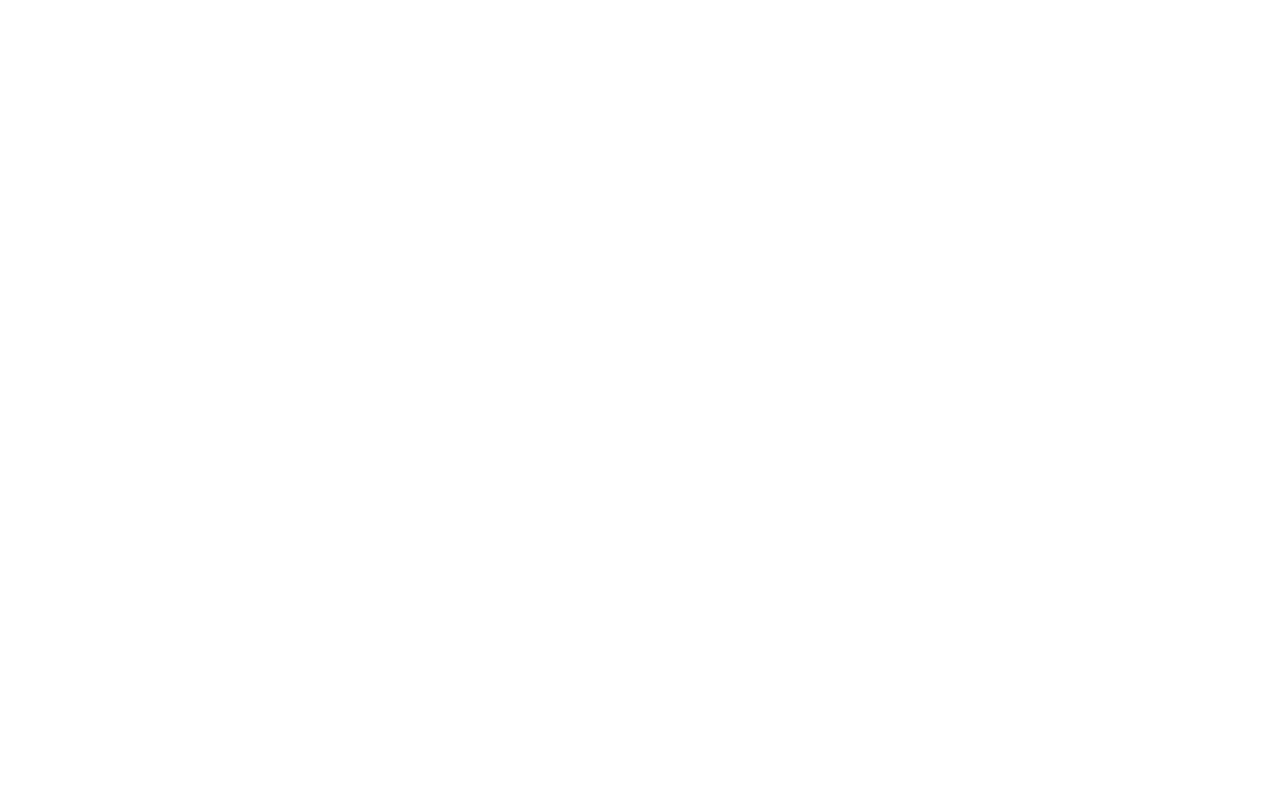
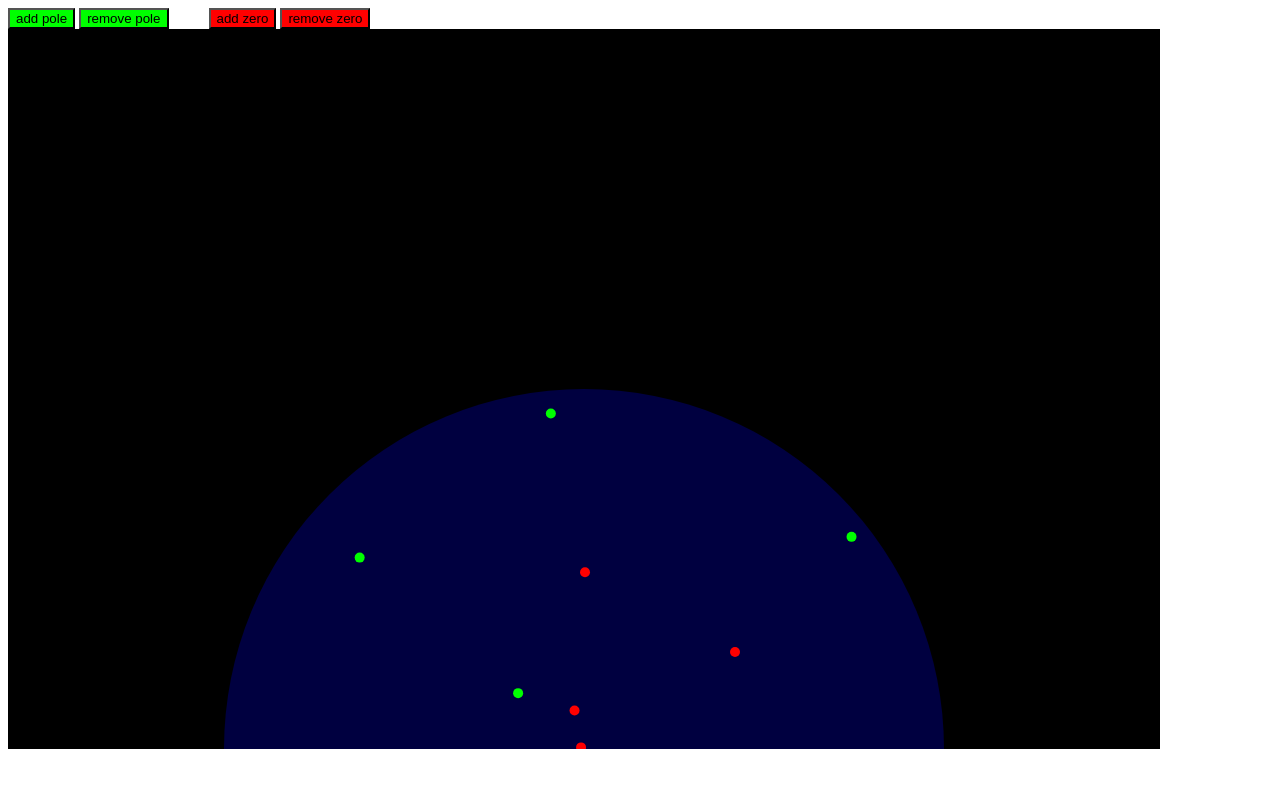
Before and after one commit to dansgithubuser/pole-zero, a plain HTML site: page index.html in a window 1280 px wide. Drawn offline with Linux system fonts and the light colour scheme.

Commit message:
start with random poles and zeros

```diff
--- a/index.html
+++ b/index.html
@@ -1,10 +1,88 @@
-<canvas width=800 height=600/>
+<div>
+  <input type='button' value='add pole'    style='background: rgb(0, 255, 0)' onclick='window.addPole()'>
+  <input type='button' value='remove pole' style='background: rgb(0, 255, 0)' onclick='window.remPole()'>
+  &emsp;&emsp;
+  <input type='button' value='add zero'    style='background: rgb(255, 0, 0)' onclick='window.addZero()'>
+  <input type='button' value='remove zero' style='background: rgb(255, 0, 0)' onclick='window.remZero()'>
+</div>
+<canvas id='canvas' style='width: 90vw; height: 90vh'></canvas>
 
 <script type='module'>
 
-import './obvious.js'
+// imports
+import {
+  disc,
+  e,
+  rect,
+} from './obvious.js'
 import { Complex } from './complex.js'
 
-console.log(Complex(1, 2))
+// consts
+const CANVAS = e('canvas');
+const CONTEXT = CANVAS.getContext('2d');
+CANVAS.width = CANVAS.offsetWidth;
+CANVAS.height = CANVAS.offsetHeight;
+const W = CANVAS.width;
+const H = CANVAS.height;
+const R = 5;
+const UNIT_X = W / 2;
+const UNIT_Y = H;
+const UNIT_R = H / 2;
+
+// globals
+let gZeros = [];
+let gPoles = [];
+
+// controls
+window.addPole = () => {
+  gPoles.push(Complex(0, 0));
+  render();
+}
+
+window.remPole = () => {
+  gPoles.pop();
+  render();
+}
+
+window.addZero = () => {
+  gZeros.push(Complex(0, 0));
+  render();
+}
+
+window.remZero = () => {
+  gZeros.pop();
+  render();
+}
+
+// rendering
+function render() {
+  // background
+  rect(CONTEXT, 0, 0, W, H, 0, 0, 0);
+  // unit circle
+  disc(CONTEXT, UNIT_X, UNIT_Y, UNIT_R, 0, 0, 64);
+  // poles
+  for (const i of gPoles) {
+    disc(CONTEXT,
+      UNIT_X + i.re * UNIT_R,
+      UNIT_Y - i.im * UNIT_R, R,
+      0, 255, 0,
+    );
+  }
+  // zeros
+  for (const i of gZeros) {
+    disc(CONTEXT,
+      UNIT_X + i.re * UNIT_R,
+      UNIT_Y - i.im * UNIT_R, R,
+      255, 0, 0,
+    );
+  }
+}
+
+// setup
+for (let i = 0; i < 4; ++i) {
+  gPoles.push(Complex(1, 0).mul({ abs: Math.random(), arg: Math.PI * Math.random()}));
+  gZeros.push(Complex(1, 0).mul({ abs: Math.random(), arg: Math.PI * Math.random()}));
+}
+render();
 
 </script>
--- a/obvious.js
+++ b/obvious.js
@@ -27,10 +27,16 @@ export function randomElement(array) {
   return array[Math.floor(Math.random() * array.length)];
 }
 
-export function rect(context, xi, yi, xf, yf, r, g, b) {
-  context.fillStyle = `rgb(${r}, ${g}, ${b})`;
+export function rect(context, xi, yi, xf, yf, r, g, b, a = 1) {
+  context.fillStyle = `rgba(${r}, ${g}, ${b}, ${a})`;
   context.fillRect(xi, yi, xf - xi, yf - yi);
-  context.stroke();
+}
+
+export function disc(context, x, y, radius, r, g, b, a = 1) {
+  context.fillStyle = `rgba(${r}, ${g}, ${b}, ${a})`;
+  context.beginPath();
+  context.arc(x, y, radius, 0, 2 * Math.PI);
+  context.fill();
 }
 
 /*
```
